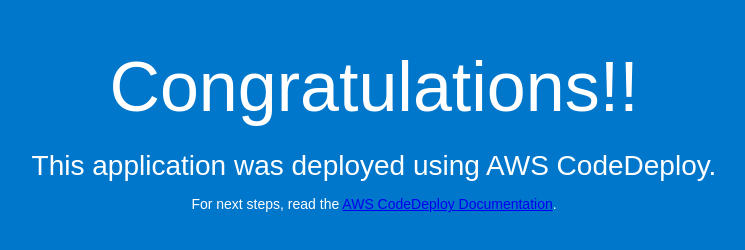
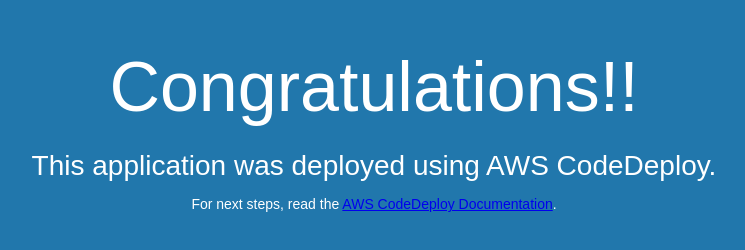
Before and after one commit to T-1996/315CodeDeploySample, a plain HTML site: page index.html in a window 1280 px wide. Shown: the whole page, without its empty margins (266-1011 px from the left). Drawn offline with Linux system fonts and the light colour scheme.

Commit message:
Update index.html

```diff
--- a/index.html
+++ b/index.html
@@ -6,7 +6,7 @@
   <style>
     body {
       color: #ffffff;
-      background-color: #0177cc;
+      background-color: #2177ac;
       font-family: Arial, sans-serif;
       font-size: 14px;
     }
```
